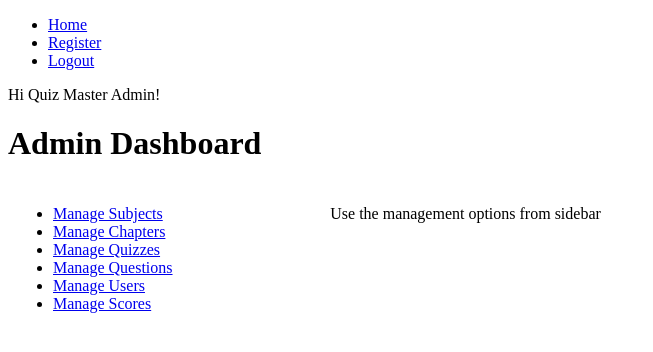
After one commit to Prakhar2023-bit/quiz_master, a Flask app: page /admin/dashboard in a window 1280 px wide. The commit adds this page. Shown: the top 352 px of the page, without its empty margins (0-653 px from the left). Run offline with Flask 3, Linux system fonts and the light colour scheme; a user stored in the database is signed in.

Commit message:
Made the admin dashboard and others

```diff
--- a/app/routes.py
+++ b/app/routes.py
@@ -1,8 +1,8 @@
 from app import create_app, db, login_manager
 from flask import render_template, redirect, flash, url_for
 from app.forms import RegisterForm, LoginForm
-from app.models import User
-from flask_login import login_user, login_required, logout_user
+from app.models import User, Subject, Chapter, Quiz, Question, Score
+from flask_login import login_user, login_required, logout_user, current_user
 
 app = create_app()
 
@@ -13,11 +13,100 @@ def load_user(user_id):
 @app.cli.command('db-create')
 def create_db():
     db.create_all()
+
+    #create the admin admin@quiz.com
+    admin = User.query.filter_by(username="admin@quiz.com").first()
+    if not admin:
+        admin = User(
+            username="admin@quiz.com",
+            fullname = "Quiz Master Admin"
+            )
+        admin.set_password("admin123")
+        db.session.add(admin)
+        db.session.commit()
+        print("Admin created!")
+    else:
+        print("Admin already exists!")
     print("database created!")
 
 @app.route("/")
 def home():
     return render_template("home.html")
+
+@app.route("/admin/login",methods = ['GET','POST'])
+def admin_login():
+    form = LoginForm()
+    if form.validate_on_submit():
+        user = User.query.filter_by(username = "admin@quiz.com").first()
+        if user and user.username == form.username.data and user.check_password(form.password.data):
+            login_user(user)
+            flash("Admin logged in successfully", category= "success")
+            return redirect(url_for("admin_dashboard"))
+        else:
+            flash("Invalid Username or Password", category="error")
+    return render_template("admin/login.html", form=form)
+
+@app.route("/admin/dashboard")
+@login_required
+def admin_dashboard():
+    if current_user.username != "admin@quiz.com":
+        flash("You don't have permission to access this page", category="error")
+        return redirect(url_for("home"))
+    return render_template("admin/dashboard.html")
+
+@app.route("/admin/manage_subjects")
+@login_required
+def manage_subjects():
+    if current_user.username != "admin@quiz.com":
+        flash("You don't have permission to access this page", category="error")
+        return redirect(url_for("home"))
+    subjects = Subject.query.all()
+    return render_template("admin/manage_subjects.html", subjects=subjects)
+
+@app.route("/admin/manage_chapters")
+@login_required
+def manage_chapters():
+    if current_user.username != "admin@quiz.com":
+        flash("You don't have permission to access this page", category="error")
+        return redirect(url_for("home"))
+    chapters = Chapter.query.all()
+    return render_template("admin/manage_chapters.html", chapters=chapters)
+
+@app.route("/admin/manage_quizzes")
+@login_required
+def manage_quizzes():
+    if current_user.username != "admin@quiz.com":
+        flash("You don't have permission to access this page", category="error")
+        return redirect(url_for("home"))
+    quizzes = Quiz.query.all()
+    return render_template("admin/manage_quizzes.html", quizzes=quizzes)
+
+@app.route("/admin/manage_questions")
+@login_required
+def manage_questions():
+    if current_user.username != "admin@quiz.com":
+        flash("You don't have permission to access this page", category="error")
+        return redirect(url_for("home"))
+    questions = Question.query.all()
+    return render_template("admin/manage_questions.html", questions=questions)
+
+@app.route("/admin/manage_users")
+@login_required
+def manage_users():
+    if current_user.username != "admin@quiz.com":
+        flash("You don't have permission to access this page", category="error")
+        return redirect(url_for("home"))
+    users = User.query.all()
+    return render_template("admin/manage_users.html", users=users)
+
+@app.route("/admin/manage_scores")
+@login_required
+def manage_scores():
+    if current_user.username != "admin@quiz.com":
+        flash("You don't have permission to access this page", category="error")
+        return redirect(url_for("home"))
+    scores = Score.query.all()
+    return render_template("admin/manage_scores.html", scores=scores)
 
 @app.route("/register", methods = ['GET', 'POST'])
 def register():
--- /dev/null
+++ b/app/templates/admin/dashboard.html
@@ -0,0 +1,31 @@
+{% extends 'layout.html' %}
+{% block title %}
+    Admin Dashboard
+{% endblock %}
+{% block head %}
+    <style>
+        .container{
+            display: grid;
+            grid-template-columns: 1fr 3fr;
+            gap: 5px;
+            padding: 5px;
+        }
+    </style>
+{% endblock %}
+{% block content %}
+    <h1>Admin Dashboard</h1>
+    <div class="container">
+        <ul>
+            <li><a href="{{ url_for('manage_subjects')}}">Manage Subjects</a></li>
+            <li><a href="{{ url_for('manage_chapters')}}">Manage Chapters</a></li>
+            <li><a href="{{ url_for('manage_quizzes')}}">Manage Quizzes</a></li>
+            <li><a href="{{ url_for('manage_questions')}}">Manage Questions</a></li>
+            <li><a href="{{ url_for('manage_users')}}">Manage Users</a></li>
+            <li><a href="{{ url_for('manage_scores')}}">Manage Scores</a></li>
+
+        </ul>
+        <div>
+            <p>Use the management options from sidebar</p>
+        </div>
+    </div>
+{% endblock %}
--- a/app/templates/layout.html
+++ b/app/templates/layout.html
@@ -3,6 +3,9 @@
   <head>
     {% block head %}
     <title>{% block title %}{% endblock %} - Quiz Master</title>
+    <link href="https://cdn.jsdelivr.net/npm/bootstrap@5.3.3/dist/css/bootstrap.min.css" rel="stylesheet" integrity="sha384-QWTKZyjpPEjISv5WaRU9OFeRpok6YctnYmDr5pNlyT2bRjXh0JMhjY6hW+ALEwIH" crossorigin="anonymous">
+    <link rel="stylesheet" href="https://cdnjs.cloudflare.com/ajax/libs/font-awesome/6.7.2/css/all.min.css" integrity="sha512-Evv84Mr4kqVGRNSgIGL/F/aIDqQb7xQ2vcrdIwxfjThSH8CSR7PBEakCr51Ck+w+/U6swU2Im1vVX0SVk9ABhg==" crossorigin="anonymous" referrerpolicy="no-referrer" />
+
     {% endblock %}
     <style>
       .errors li{
@@ -42,5 +45,6 @@
       {% endif %}
         {% block content %}{% endblock %}
     </div>
+    <script src="https://cdn.jsdelivr.net/npm/bootstrap@5.3.3/dist/js/bootstrap.bundle.min.js" integrity="sha384-YvpcrYf0tY3lHB60NNkmXc5s9fDVZLESaAA55NDzOxhy9GkcIdslK1eN7N6jIeHz" crossorigin="anonymous"></script>
   </body>
 </html>
```
Also changed, not shown: app/templates/admin/login.html (added, +36 -0 lines), app/templates/admin/manage_chapters.html (added, +25 -0 lines), app/templates/admin/manage_questions.html (added, +25 -0 lines), app/templates/admin/manage_quizzes.html (added, +25 -0 lines), app/templates/admin/manage_scores.html (added, +25 -0 lines), app/templates/admin/manage_subjects.html (added, +25 -0 lines), app/templates/admin/manage_users.html (added, +29 -0 lines), instance/quiz_master.db.
